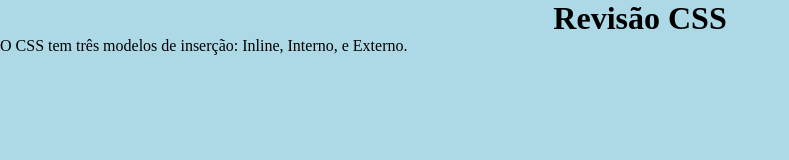
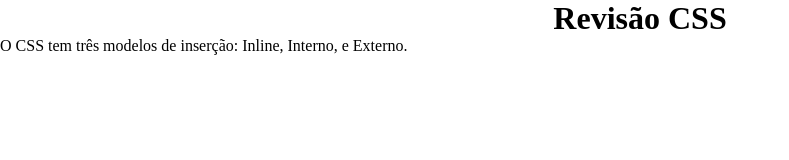
Before and after one commit to oAndreFelipe/revisaoCSS, a plain HTML site: page index.html in a window 1280 px wide. Shown: the whole page, without its empty margins (0-789 px from the left). Drawn offline with Linux system fonts and the light colour scheme.

Commit message:
projeto ludso

```diff
--- a/index.html
+++ b/index.html
@@ -10,7 +10,7 @@
             padding: 0;
         }
         body{
-            background-color: lightblue;
+            background-color: rgb(red, green, blue);
         }
 
         h1{
```
